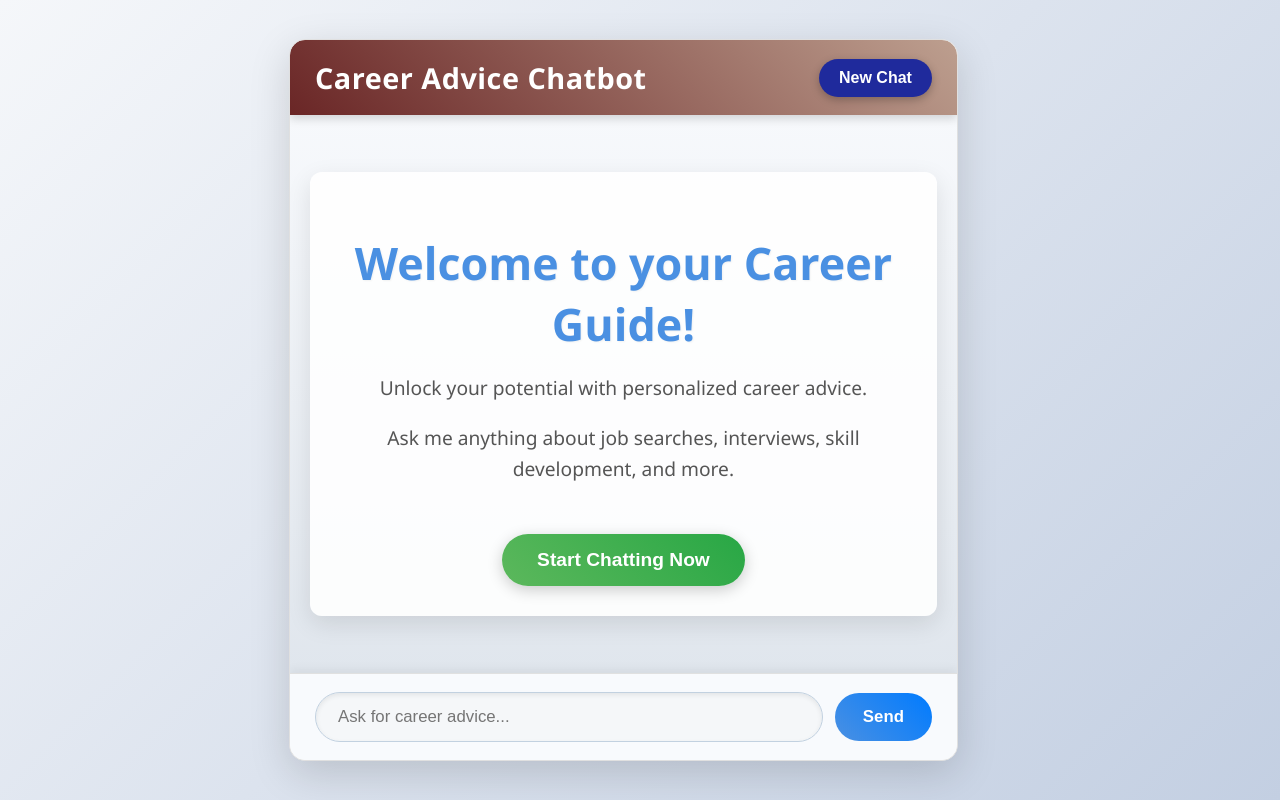
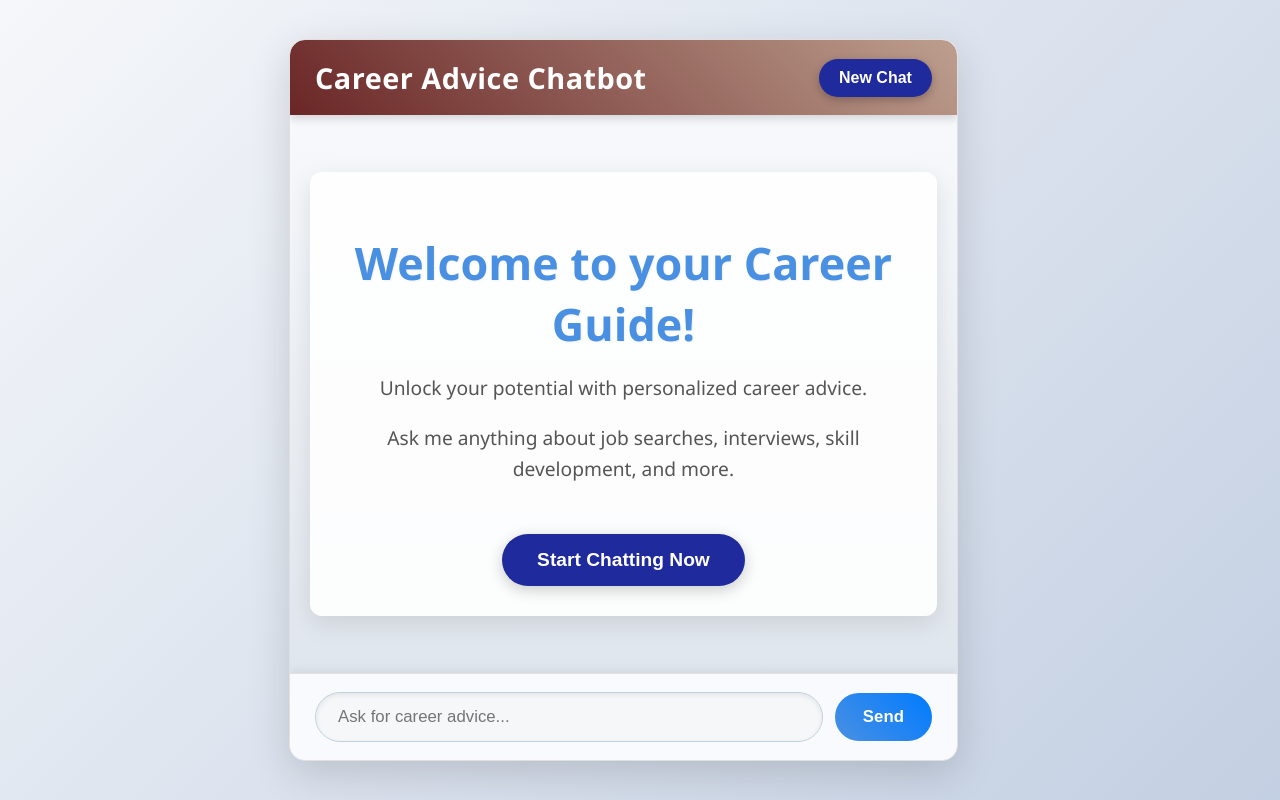
Before and after one commit to Rakshi2609/career-chatbot, a React (Create React App) app in the folder client/: page / in a window 1280 px wide. Built offline with nearby package versions, Linux system fonts and the light colour scheme.

Commit message:
Update App.css

```diff
--- a/client/src/App.css
+++ b/client/src/App.css
@@ -312,7 +312,7 @@ body {
 }
 
 .start-chat-button {
-    background: linear-gradient(45deg, #5cb85c 0%, #28a745 100%); /* Green gradient */
+    background: #1f2a9c; /* Green gradient */
     color: white;
     border: none;
     padding: 15px 35px;
```
